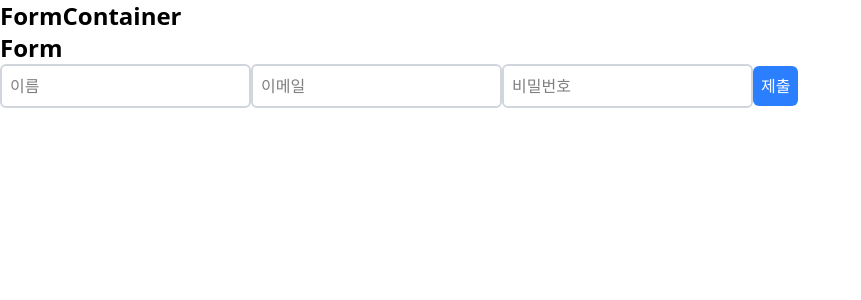
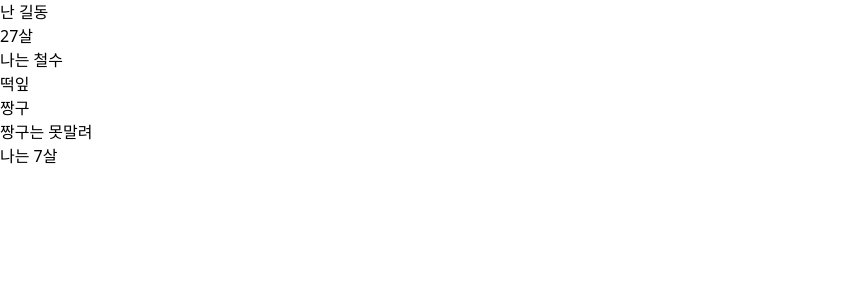
Before and after one commit to ohmyeongje6541/test, a React (Vite) app in the folder react/my-react-app/: page / in a window 1280 px wide. Shown: the top 300 px of the page, without its empty margins (0-861 px from the left). Built offline with nearby package versions, Linux system fonts and the light colour scheme.

Commit message:
Children Props

```diff
--- a/react/my-react-app/src/App.jsx
+++ b/react/my-react-app/src/App.jsx
@@ -1,12 +1,10 @@
 import React from 'react'
-import FormContainer from './components/propsfunction/FormContainer'
-
-
+import Parent from './components/PropsChilderen/Parent'
 
 export default function App() {
   return (
     <div>
-      <FormContainer></FormContainer>
+       <Parent></Parent>
     </div>
   )
 }
--- /dev/null
+++ b/react/my-react-app/src/components/ProductCard/ProductCard.jsx
@@ -0,0 +1,16 @@
+// components/ProductCard/ProductCard.jsx
+
+export default function ProductCard({product}) {
+  const {name, price, description, inStock, rating, tags, image} = product
+  return (
+    <div className="border rounded-lg p-4 shadow-md w-80">
+      <img src={image} alt={name} className="w-full h-48 object-cover rounded mb-4" />
+      <h2 className="text-xl font-semibold mb-2">상품명: {name}</h2>
+      <p>가격: {price}원</p>
+      <p>설명: {description}</p>
+      <p>재고 상태: {inStock ? "재고 있음" : "품절"}</p>
+      <p>평점: {rating}</p>
+      <p>태그들: {tags}</p>
+    </div>
+  );
+}
--- /dev/null
+++ b/react/my-react-app/src/components/ProductCard/ProductContainer.jsx
@@ -0,0 +1,45 @@
+// components/ProductCard/ProductContainer.jsx
+import ProductCard from "./ProductCard";
+
+export default function ProductContainer() {
+  const product1 = {
+    name: "무선 이어폰",
+    price: 89000,
+    description: "고음질 무선 이어폰",
+    inStock: true,
+    rating: 4.5,
+    tags: ["전자제품", "오디오", "무선"],
+    image: "https://picsum.photos/id/96/300/200",
+  };
+
+  const product2 = {
+    name: "스마트워치",
+    price: 299000,
+    description: "건강 관리 스마트워치",
+    inStock: false,
+    rating: 4.8,
+    tags: ["전자제품", "웨어러블", "건강"],
+    image: "https://picsum.photos/id/97/300/200",
+  };
+
+  const product3 = {
+    name: "노트북 가방",
+    price: 45000,
+    description: "15인치 노트북용 가방",
+    inStock: true,
+    rating: 4.2,
+    tags: ["가방", "노트북", "액세서리"],
+    image: "https://picsum.photos/id/98/300/200",
+  };
+
+  return (
+    <div className="max-w-7xl mx-auto p-4">
+      <h1 className="text-3xl font-bold mb-6 text-center">상품 목록</h1>
+      <div className="flex flex-wrap gap-4">
+        <ProductCard product={product1}  />
+        <ProductCard product={product2} />
+        <ProductCard product={product3} />
+      </div>
+    </div>
+  );
+}
--- /dev/null
+++ b/react/my-react-app/src/components/PropsChilderen/Child.jsx
@@ -0,0 +1,7 @@
+import React from 'react'
+
+export default function Child({children}) {
+  return (
+    <div>{children}</div>
+  )
+}
--- /dev/null
+++ b/react/my-react-app/src/components/PropsChilderen/Parent.jsx
@@ -0,0 +1,30 @@
+import React from 'react'
+// child 컴포넌트를 불러와서
+// <div>태그 사이에 child 컴포넌트를 배치
+import Child from './Child'
+
+export default function Parent() {
+  return (
+    <div>
+      <Child>
+        <div>
+          <h1>난 길동</h1>
+          <h1>27살</h1>
+        </div>
+      </Child>
+      <Child>
+        <div>
+          <p>나는 철수</p>
+          <p>떡잎</p>
+        </div>
+      </Child>
+      <Child>
+        <div>
+          <p>짱구</p>
+          <h1>짱구는 못말려</h1>
+          <p>나는 7살</p>
+        </div>
+      </Child>
+    </div>
+  )
+}
```
